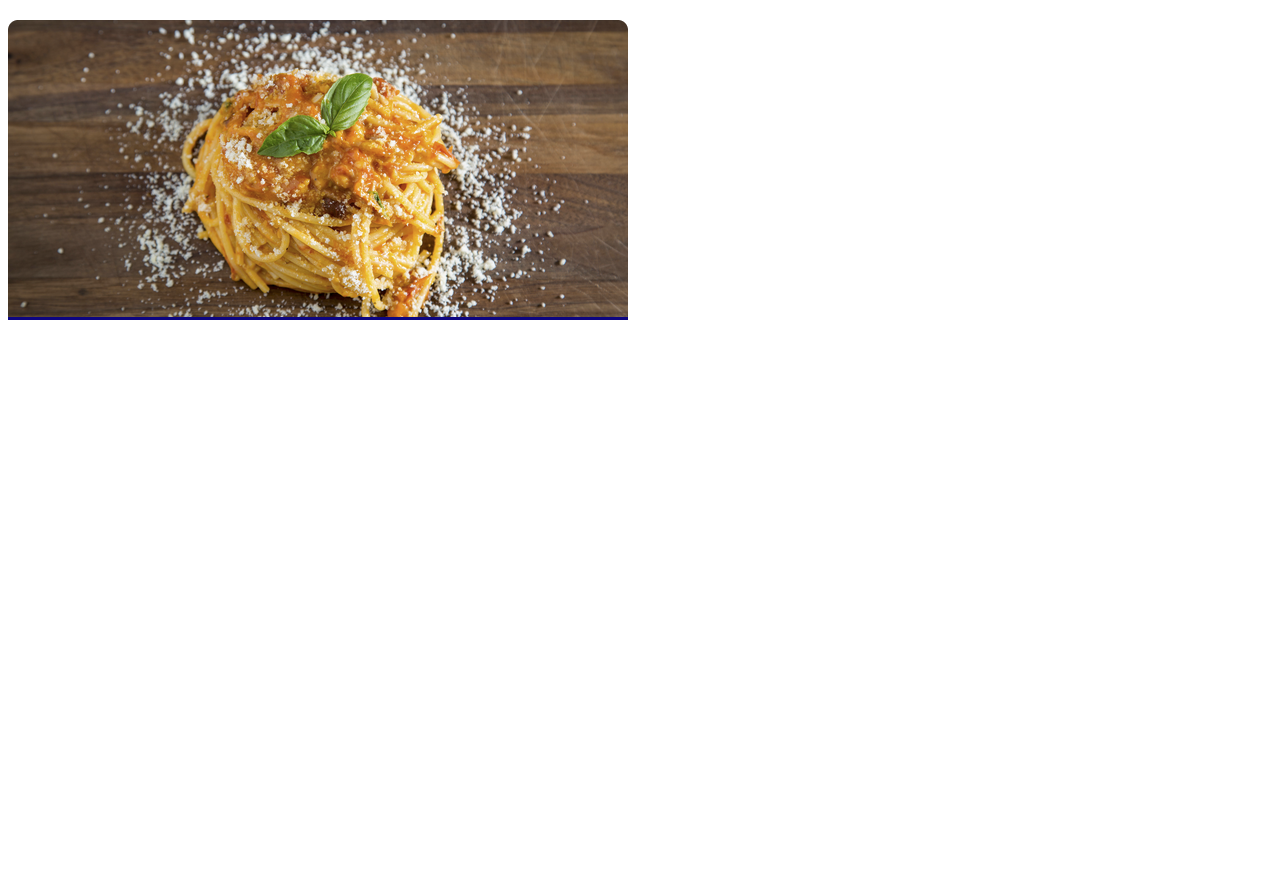
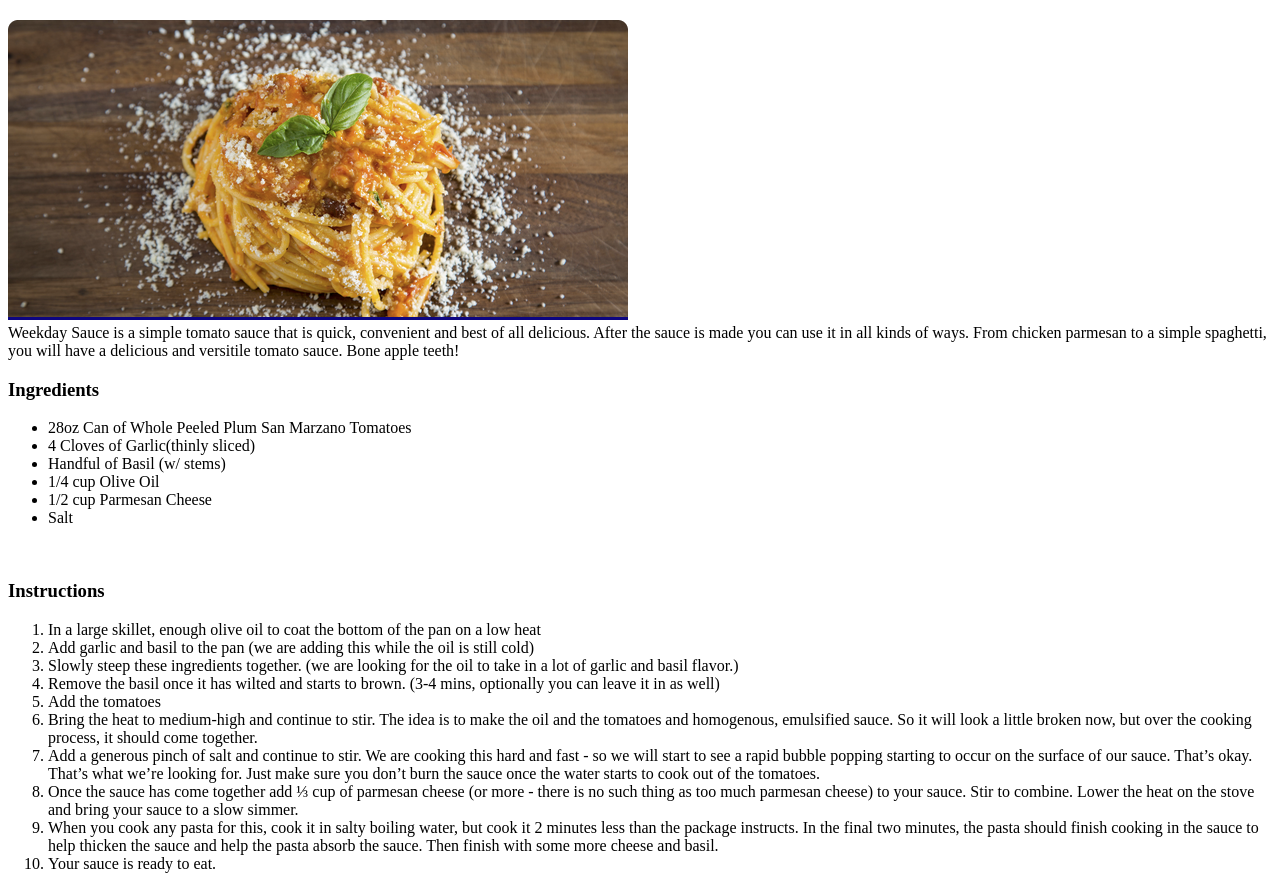
Before and after one commit to Photokinetic01/odin-recipes, a plain HTML site: page recipes/weekday-sauce.html in a window 1280 px wide. Shown: the part 61-950 px from the top of the page. Before the commit the page ends 800 px from the top, so only its background shows below. Drawn offline with Linux system fonts and the light colour scheme.

Commit message:
Finished weekday-sauce added french toast

```diff
--- a/recipes/weekday-sauce.html
+++ b/recipes/weekday-sauce.html
@@ -8,6 +8,33 @@
 </head>
 <body>
     <h1> Weekday Sauce </h1>
-    <img src="../images/weekday-sauce.png"
-</body>
+    <img src="../images/weekday-sauce.png">
+    <br>
+    Weekday Sauce is a simple tomato sauce that is quick, convenient and best of all delicious. After the sauce is made
+    you can use it in all kinds of ways. From chicken parmesan to a simple spaghetti, you will have a delicious and
+    versitile tomato sauce. Bone apple teeth!
+    <h3> Ingredients </h3>
+        <ul>
+            <li> 28oz Can of Whole Peeled Plum San Marzano Tomatoes</li>
+            <li> 4 Cloves of Garlic(thinly sliced)</li>
+            <li> Handful of Basil (w/ stems)</li>
+            <li> 1/4 cup Olive Oil</li>
+            <li> 1/2 cup Parmesan Cheese</li>
+            <li> Salt </li>
+        </ul>
+    <br>
+    <h3> Instructions </h3>
+        <ol>
+            <li>In a large skillet, enough olive oil to coat the bottom of the pan on a low heat</li>
+            <li>Add garlic and basil to the pan (we are adding this while the oil is still cold) </li>
+            <li>Slowly steep these ingredients together. (we are looking for the oil to take in a lot of garlic and basil flavor.)</li>
+            <li>Remove the basil once it has wilted and starts to brown. (3-4 mins, optionally you can leave it in as well)</li>
+            <li>Add the tomatoes </li>
+            <li> Bring the heat to medium-high and continue to stir. The idea is to make the oil and the tomatoes and homogenous, emulsified sauce. So it will look a little broken now, but over the cooking process, it should come together.</li>
+            <li>Add a generous pinch of salt and continue to stir. We are cooking this hard and fast - so we will start to see a rapid bubble popping starting to occur on the surface of our sauce. That’s okay. That’s what we’re looking for. Just make sure you don’t burn the sauce once the water starts to cook out of the tomatoes.</li>
+            <li>Once the sauce has come together add ⅓ cup of parmesan cheese (or more - there is no such thing as too much parmesan cheese) to your sauce. Stir to combine. Lower the heat on the stove and bring your sauce to a slow simmer.</li>
+            <li>When you cook any pasta for this, cook it in salty boiling water, but cook it 2 minutes less than the package instructs. In the final two minutes, the pasta should finish cooking in the sauce to help thicken the sauce and help the pasta absorb the sauce. Then finish with some more cheese and basil.</li>
+            <li>Your sauce is ready to eat.</li>
+        </ol>
+    </body>
 </html>
```
Also changed, not shown: recipes/french-toast.html (added, +12 -0 lines).
